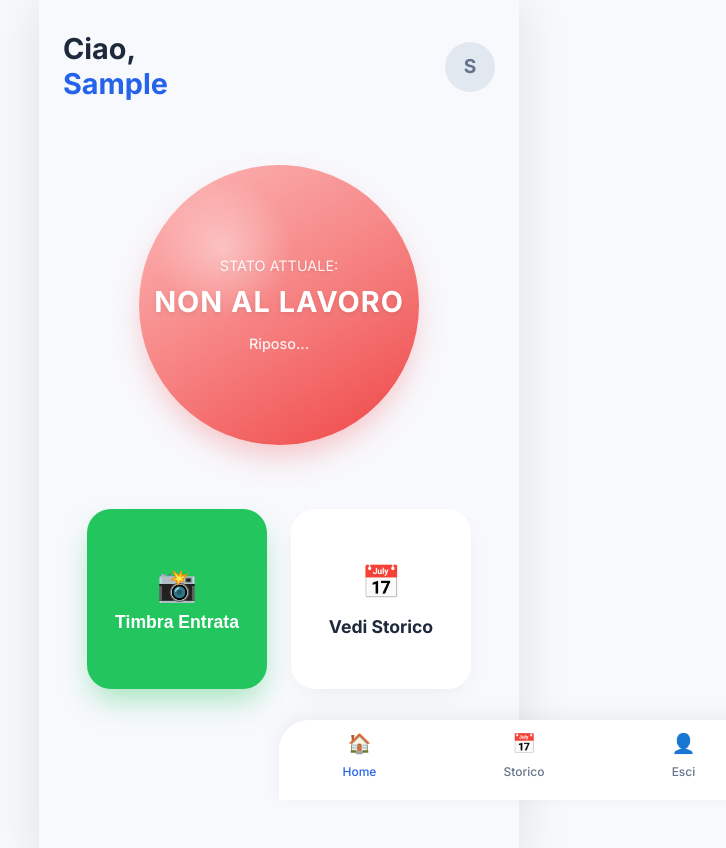
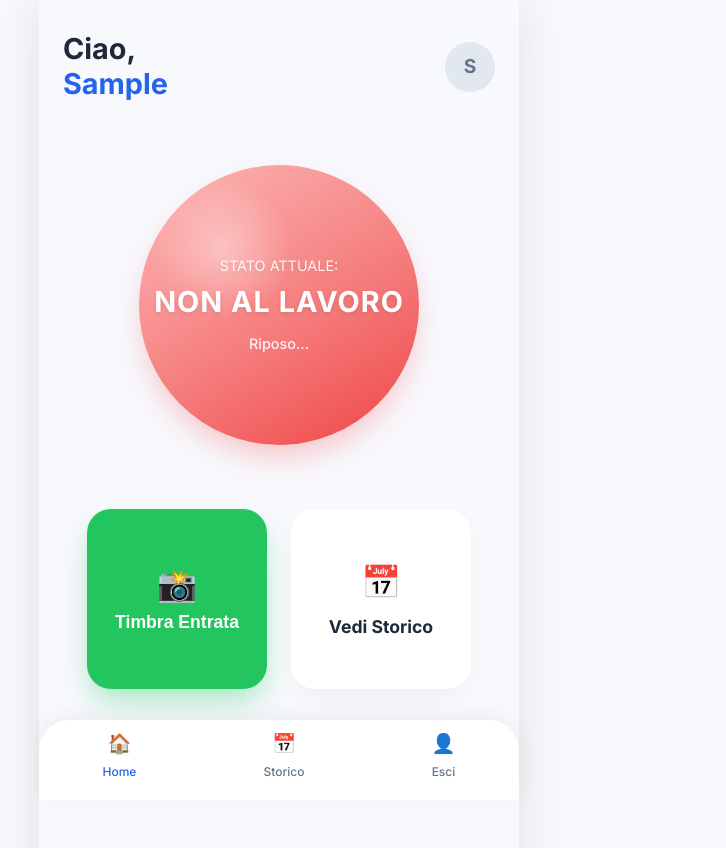
Before and after one commit to CosmoNetinfo/easy-employee-management, a Next.js app: page /dashboard in a window 1280 px wide. Shown: the top 848 px of the page, without its empty margins (361-1087 px from the left). Built offline with nearby package versions, Linux system fonts and the light colour scheme; no server answers; the database is empty; sample sign-in values are in the browser's storage.

Commit message:
Fix desktop alignment of bottom nav by using sticky positioning instead of fixed

```diff
--- a/src/app/globals.css
+++ b/src/app/globals.css
@@ -276,12 +276,13 @@ p {
 
 /* 5. Bottom Navigation Stub */
 .bottom-nav {
-  position: fixed;
+  position: sticky;
   bottom: 0;
-  left: 50%;
-  transform: translateX(-50%);
+  margin-top: auto;
+  /* Ensures it sits at the bottom if content is short */
   width: 100%;
   max-width: 480px;
+  /* Inherits parent constraint effectively but safeguards it */
   height: 80px;
   background: white;
   border-top-left-radius: 30px;
@@ -292,6 +293,7 @@ p {
   align-items: center;
   z-index: 100;
   padding-bottom: 10px;
+  /* Removed left/transform centering as sticky respects parent layout */
 }
 
 .nav-item {
```
